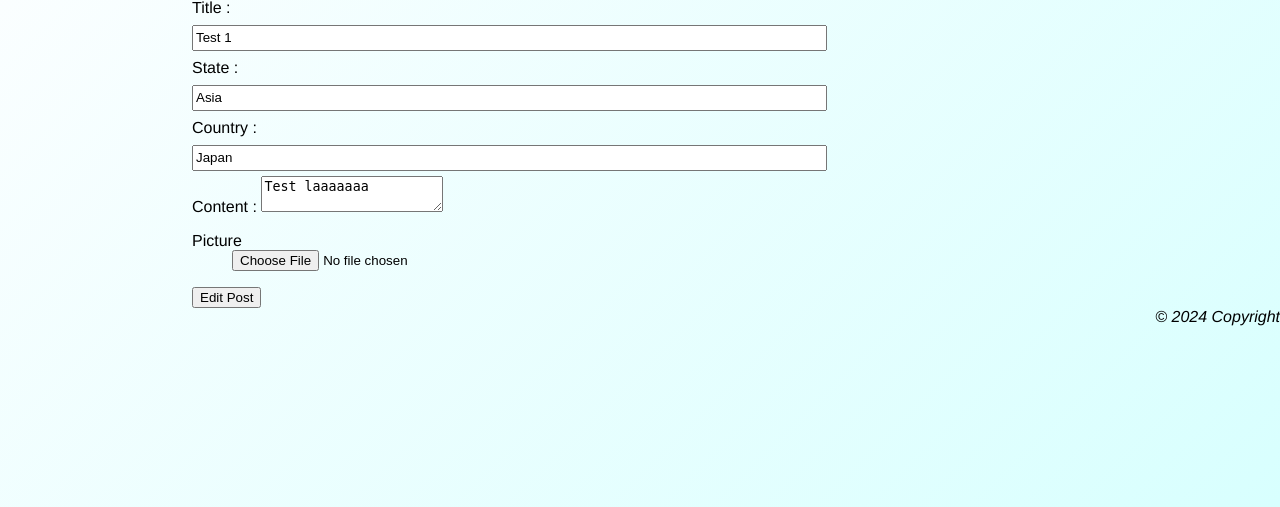
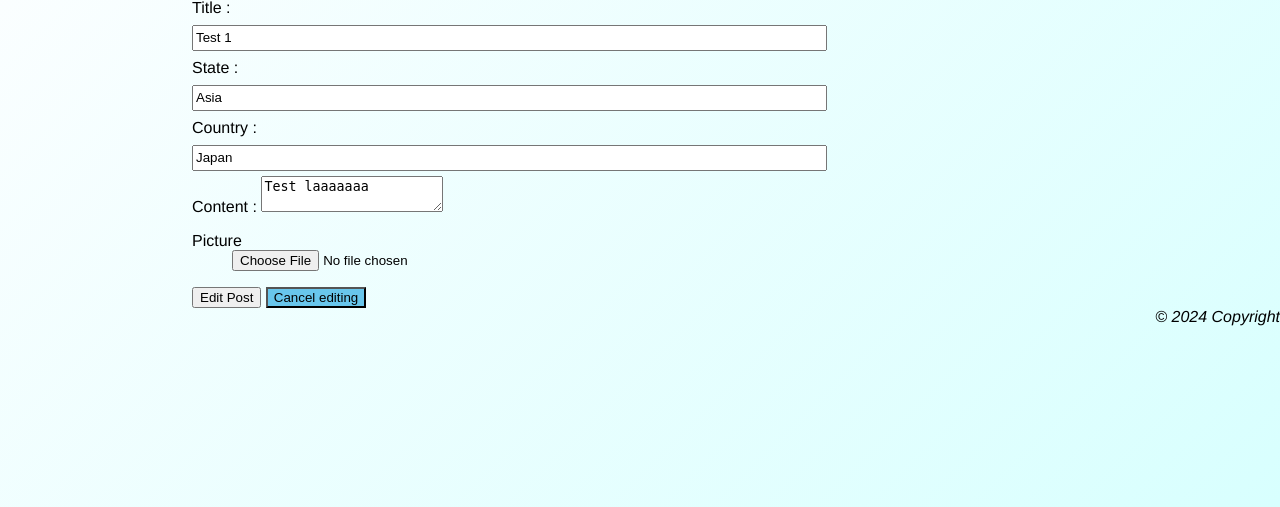
Before and after one commit to yenyih24/TravelBlog, a PHP site: page /edit.php?id=1 in a window 1280 px wide. Shown: the part 248-755 px from the top of the page. Run offline with PHP 8.4, Linux system fonts and the light colour scheme; data comes from the database, SQL or seed files in the repository.

Commit message:
add Cancel editing button to edit.php

```diff
--- a/pages/edit.php
+++ b/pages/edit.php
@@ -101,6 +101,10 @@ if ($_SERVER['REQUEST_METHOD'] == 'POST') {
 
       <div id="operations">
         <input type="submit" value="Edit Post" />
+
+        <a href="index.php">
+          <button class="back_home">Cancel editing</button>
+        </a>
       </div>
     </form>
   </div>
```
